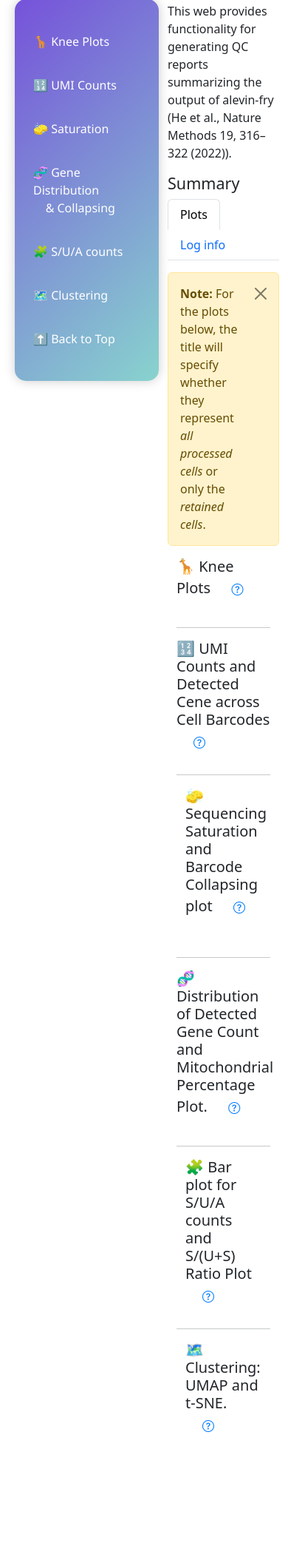
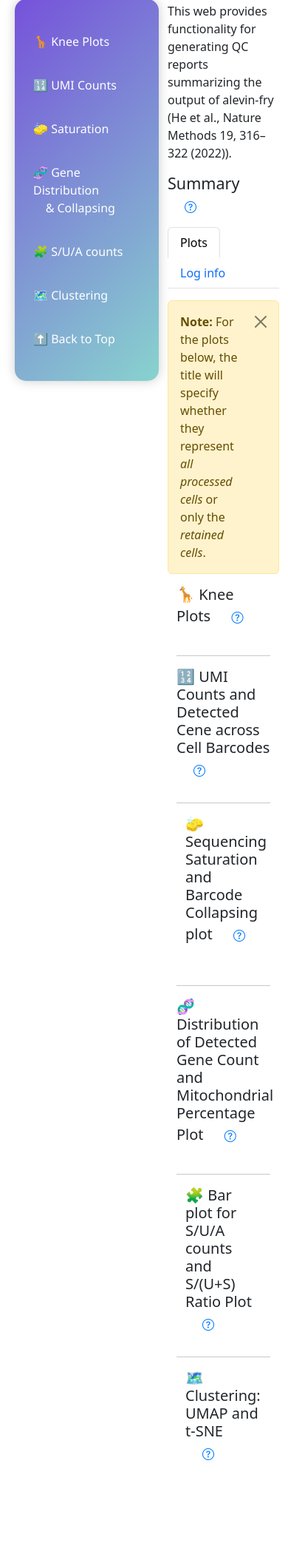
Before and after one commit to COMBINE-lab/QCatch, a Python web app: template qcatch/templates/report_template.html in a window 390 px wide; the page is wider, and only the part inside the window is pictured. Shown: the part 101-2206 px from the top of that part at 74% size. Before the commit the page ends 2037 px from the top of that part, so only its background shows below. Run offline with Jinja, Linux system fonts and the light colour scheme; the template is opened without the code that fills it, so the values that code supplies are empty; some libraries are stand-ins or nearby versions.

Commit message:
Require tsv for gene_id2name mapping file; Add help text for summary table; change plots layout. move the barcode freq plots to one row

```diff
--- a/qcatch/main.py
+++ b/qcatch/main.py
@@ -72,7 +72,7 @@ def main():
         '--gene_id2name_file', '-g',
         type=Path,
         default=None,
-        help="(Optional) File provides a mapping from gene IDs to gene names. The file must be a CSV file contains two columns with headers: 'gene_id' (e.g., ENSG00000284733) and 'gene_name' (e.g., OR4F29). If not provided, an attempt will be made to look up the mapping in a remote registry. If that lookup fails the mitochondria plots will not be displayed."
+        help="(Optional) Fail provides a mapping from gene IDs to gene names. The file must be a TSV containing two columns—‘gene_id’ (e.g., ENSG00000284733) and ‘gene_name’ (e.g., OR4F29)—without a header row. If not provided, the program will attempt to retrieve the mapping from a remote registry. If that lookup fails, mitochondria plots will not be displayed."
     )
     parser.add_argument(
         '--save_filtered_h5ad', '-s',
@@ -134,7 +134,7 @@ def main():
     non_ambient_result =None
 
     quick_test_mode_init = False
-    quick_test_mode = True
+    quick_test_mode = False
     if quick_test_mode:
         # Re-load the saved result from pkl file
         with open(f'{output_dir}/non_ambient_result.pkl', 'rb') as f:
--- a/qcatch/templates/report_template.html
+++ b/qcatch/templates/report_template.html
@@ -186,7 +186,22 @@
               </div>
 
               <div id="summary" class="col col-md-7">
-                    <h4>Summary</h4>
+                    <h4>Summary
+                      <button class="btn btn-link help-button" data-target="helpText-Summary">
+                      <i class="bi bi-question-circle"></i>
+                    </button></h4>
+                    <div class="collapse" id="helpText-Summary">
+                      <div class="card card-body">
+                        <p class="mb-0">
+                          <b>Number of retained cells</b>: The number of valid and high quality cells that passed the cell calling step. This includes cells identified during the initial filtering and additional cells identified by the EmptyDrops step, whose expression profiles are significantly distinct from the ambient background.<br>
+                          <b>Number of all processed cells</b>: The total number of cell barcodes observed in the processed sample. <br>
+                          <b>Mean reads per retained cell</b>: The total number of reads(after cell barcode correction), divided by the number of retained cells. <br>
+                          <b>Median UMI per retained cell</b>: The median number of UMIs per retained cells. <br>
+                          <b>Median genes per retained cell</b>: The median number of detected genes per retained cells. <br>
+                          <b>Total genes detected for retained cells</b>: the total number of unique genes detected acorss all retained cells. <br>
+                        </p>
+                      </div>
+                    </div>
                     <table class="table table-hover table-striped" id = "summary_table">
                       <!-- Dynamic rows will be inserted here -->
                     <tbody id="summary_tbody"></tbody>
@@ -257,13 +272,13 @@
                               </div>
                             </div>
                           </div>
-                            <div class="col col-md-6" >
+                            <div class="col col-md-4" >
                               <div id="bc_freq_plot2-1"></div>
                             </div>
-                            <div class="col col-md-6">
+                            <div class="col col-md-4">
                               <div id="bc_freq_plot2-2"></div>
                             </div>
-                            <div class="col col-md-6">
+                            <div class="col col-md-4">
                               <div id="bc_freq_plot2-3"></div>
                             </div>
                         </div>
@@ -304,7 +319,7 @@
                          <!-- Section4-->
                          <div class="row align-items-center">
                           <div class="section" id = "section4">
-                            <h5>🧬 Distribution of Detected Gene Count and Mitochondrial Percentage Plot.
+                            <h5>🧬 Distribution of Detected Gene Count and Mitochondrial Percentage Plot
                               <button class="btn btn-link help-button" data-target="helpText4">
                                 <i class="bi bi-question-circle"></i>
                               </button>
@@ -383,7 +398,7 @@
                          <!-- Section6-->
                         <div class="container align-items-center">
                           <div class="section" id = "section6">
-                            <h5>🗺️ Clustering: UMAP and t-SNE.
+                            <h5>🗺️ Clustering: UMAP and t-SNE
                               <button class="btn btn-link help-button" data-target="helpText6">
                                 <i class="bi bi-question-circle"></i>
                               </button>
```
Also changed, not shown: docs/index.md (+1 -1 lines), qcatch/input_processing.py (+4 -4 lines), qcatch/plots_tables.py (+3 -5 lines).
